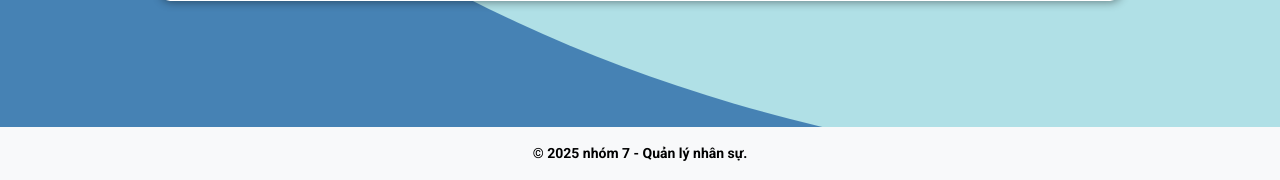
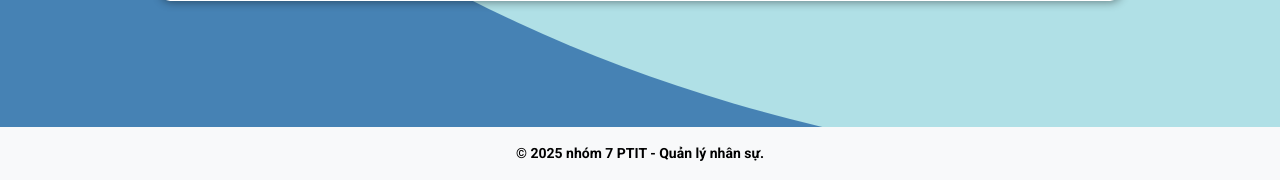
Before and after one commit to deivy7103/demo_captcha, a Flask app: page / in a window 1280 px wide. Shown: the part 620-800 px from the top of the page. Run offline with Flask 2, Linux system fonts and the light colour scheme; data comes from the database, SQL or seed files in the repository; some libraries are stand-ins or nearby versions.

Commit message:
thêm PTIT

```diff
--- a/templates/general/login.html
+++ b/templates/general/login.html
@@ -153,7 +153,7 @@
             <footer
               class="bg-light text-balck text-center fixed-bottom p-3 mt-4"
             >
-              <p><strong>© 2025 nhóm 7 - Quản lý nhân sự.</strong></p>
+              <p><strong>© 2025 nhóm 7 PTIT - Quản lý nhân sự.</strong></p>
             </footer>
           </form>
         </div>
```
